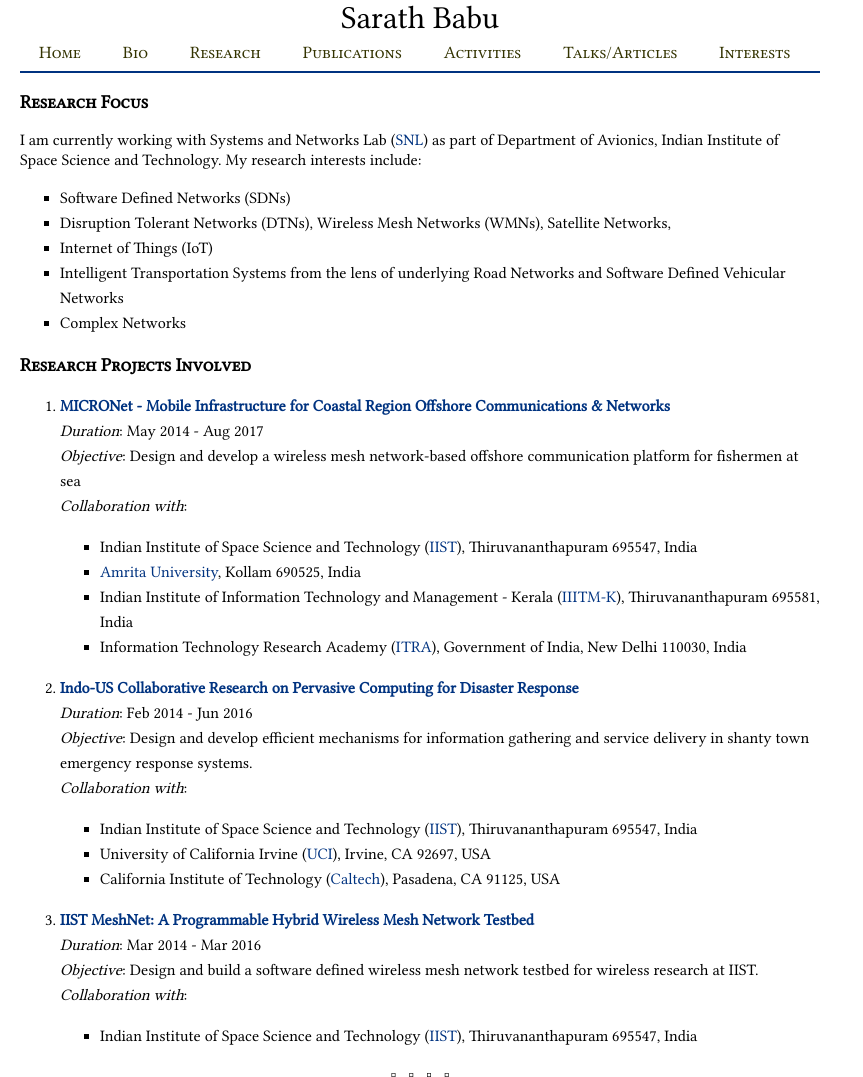
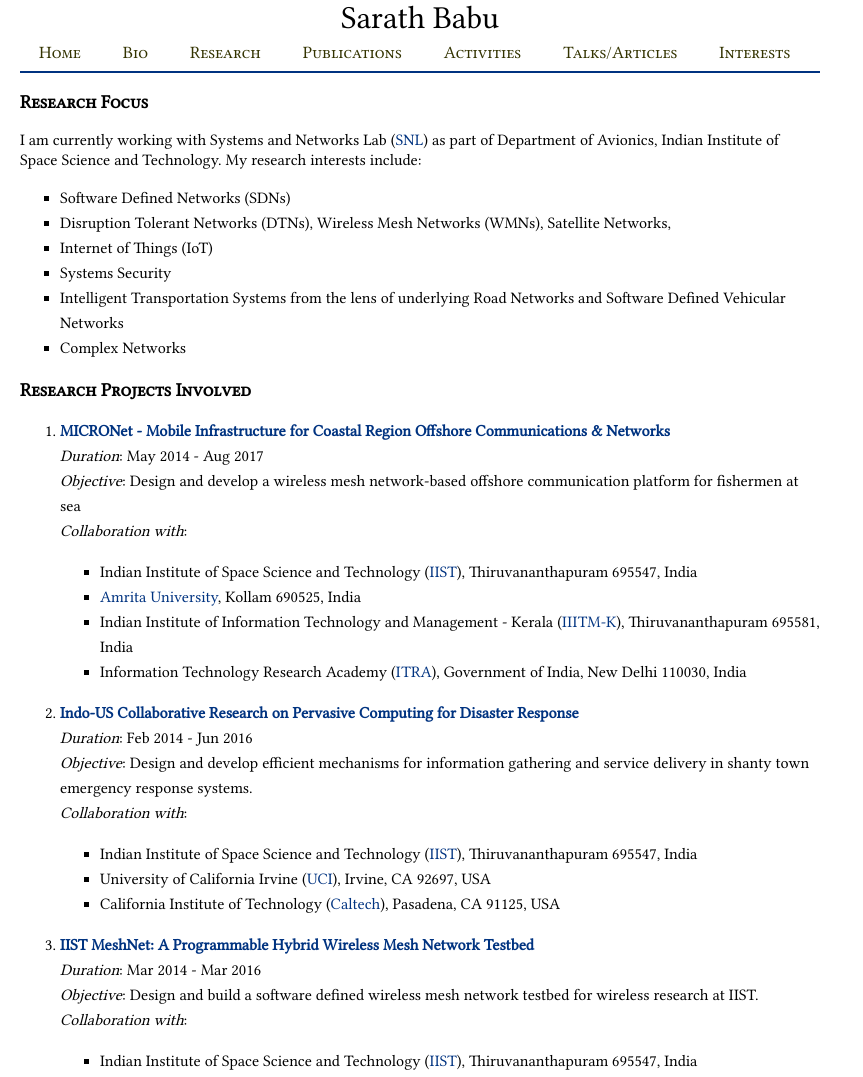
Before and after one commit to akshay-rachakonda/akshay-rachakonda.github.io, a plain HTML site: page research.html in a window 1280 px wide. Shown: the top 1077 px of the page, without its empty margins (0-863 px from the left). Drawn offline with Linux system fonts and the light colour scheme.

Commit message:
Commit_11_Jan_2021

```diff
--- a/research.html
+++ b/research.html
@@ -23,6 +23,7 @@ include:</p>
 <li>Software Defined Networks (SDNs)</li>
 <li>Disruption Tolerant Networks (DTNs), Wireless Mesh Networks (WMNs), Satellite Networks, </li>
 <li>Internet of Things (IoT)</li>
+<li>Systems Security</li>
 <li>Intelligent Transportation Systems from the lens of underlying Road Networks and Software Defined Vehicular Networks</li>
 <li>Complex Networks</li>
 </ul>
```
